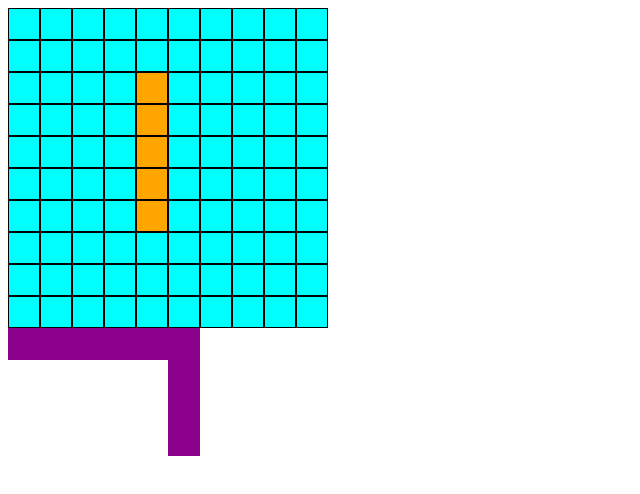
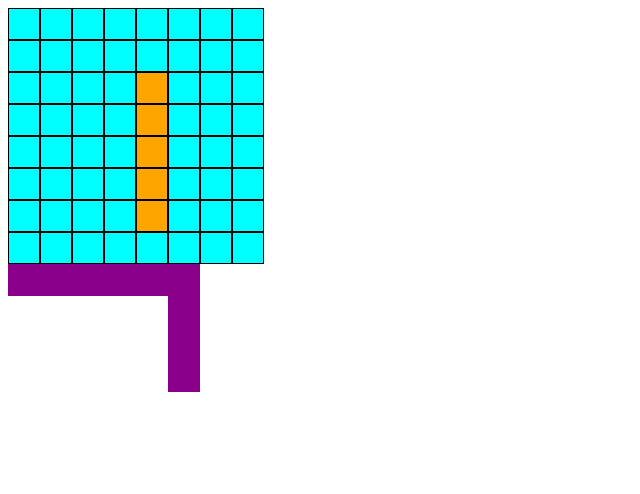
Before and after one commit to andrewilf/Battleship, a plain HTML site: page index.html in a window 1280 px wide. Shown: the whole page, without its empty margins (0-640 px from the left). Drawn offline with nearby package versions, Linux system fonts and the light colour scheme.

Commit message:
fixed board grid offset by 1

```diff
--- a/css/style.css
+++ b/css/style.css
@@ -17,6 +17,7 @@
 }
 .damaged {
     background-color: orange;
+
 }
 .dead {
     background-color: red;
--- a/js/app.js
+++ b/js/app.js
@@ -7,7 +7,7 @@ const Display = {
 }
 
 
-const board = new Board(10, 10)   //3 width, 2 height
+const board = new Board(8, 8)   //3 width, 2 height
 console.log(board)
 
 const cruiser = new Ship("cruiser", "test", 5)
--- a/js/graphicClasses.js
+++ b/js/graphicClasses.js
@@ -13,10 +13,10 @@ class DisplayGrid {
             const $columnVisual = $('<div>')//.attr("id", String.fromCharCode(65 + i))
             this.$board.append($columnVisual)
 
-            for (let j = 0; j < this.height; j++) {
+            for (let j = 1; j <= this.height; j++) {
                 // const cell = new Cell()
                 // this.board[i].push(cell)
-                const $gridVisual = $('<div>').addClass("grid")//.attr("id",String.fromCharCode(65 + i)  + j)
+                const $gridVisual = $('<div>').addClass("grid").attr("id",String.fromCharCode(65 + i)  + j)
                 $columnVisual.append($gridVisual)
             }
         }
@@ -25,19 +25,10 @@ class DisplayGrid {
         const $board = $('.grid')
         console.log($board)
         for (let i = 0; i < this.width; i++) {
-            //this.board.push([])
-            // const $columnVisual = $('<div>')//.attr("id", String.fromCharCode(65 + i))
-            // this.$board.append($columnVisual)
-
             for (let j = 0; j < this.height; j++) {
-                // const cell = new Cell()
-                // this.board[i].push(cell)
-                // const $gridVisual = $('<div>').addClass("grid")//.attr("id",String.fromCharCode(65 + i)  + j)
-                // $columnVisual.append($gridVisual)
                 console.log($board.eq(i * this.width + j))
-                //console.log(this.boardObj.board[i][j].occupiedName)
                 if (this.boardObj.board[i][j].occupiedName != "") {
-                    $board.eq(i * this.width + j).addClass("damaged")
+                    $board.eq(i * this.height + j).addClass("damaged")
                 }
             }
         }
```
